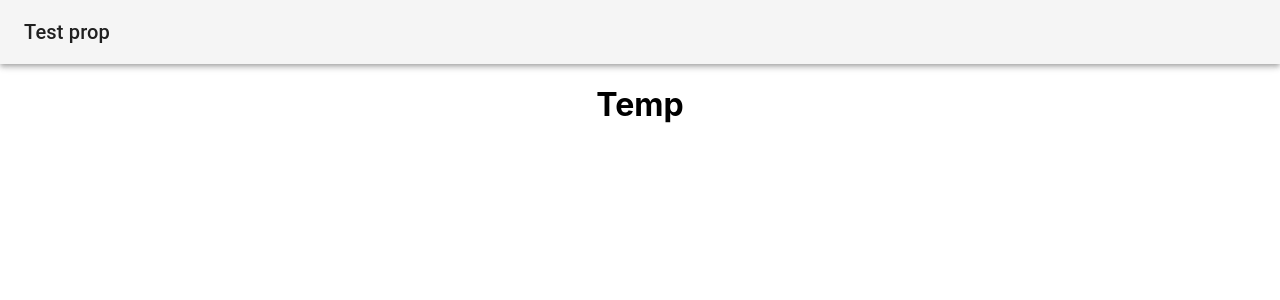
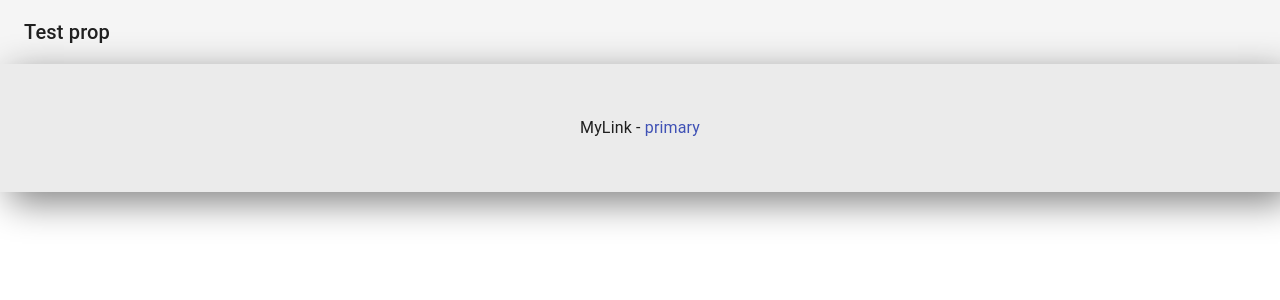
Before and after one commit to Ahkyhabib/teststep, a React (Create React App) app: page / in a window 1280 px wide. Shown: the top 300 px of the page. Built offline with nearby package versions, Linux system fonts and the light colour scheme.

Commit message:
Add footer style

```diff
--- a/src/App.css
+++ b/src/App.css
@@ -2,31 +2,8 @@
   text-align: center;
 }
 
-.App-logo {
-  animation: App-logo-spin infinite 20s linear;
-  height: 40vmin;
+.MuiTypography-root-42.MuiTypography-subtitle1-60 {
+  Background-color: rgb(235, 235, 235);
+  padding: 50px;
+  box-shadow: 10px 10px 35px grey;
 }
-
-.App-header {
-  background-color: #282c34;
-  min-height: 100vh;
-  display: flex;
-  flex-direction: column;
-  align-items: center;
-  justify-content: center;
-  font-size: calc(10px + 2vmin);
-  color: white;
-}
-
-.App-link {
-  color: #61dafb;
-}
-
-@keyframes App-logo-spin {
-  from {
-    transform: rotate(0deg);
-  }
-  to {
-    transform: rotate(360deg);
-  }
-}
--- /dev/null
+++ b/src/components/Footer.js
@@ -0,0 +1,60 @@
+import React from 'react';
+import PropTypes from 'prop-types';
+import classNames from 'classnames';
+import { withStyles } from '@material-ui/core/styles';
+import Typography from '@material-ui/core/Typography';
+
+// 1. We define the styles.
+const styles = theme => ({
+  root: {
+    color: 'inherit',
+    textDecoration: 'inherit',
+    '&:hover': {
+      textDecoration: 'underline',
+    },
+  },
+  primary: {
+    color: theme.palette.primary.main,
+  },
+});
+
+function MyLink(props) {
+  const { children, classes, className, variant, ...other } = props;
+
+  return (
+    <a
+      className={classNames(
+        classes.root,
+        {
+          [classes.primary]: variant === 'primary',
+        },
+        className,
+      )}
+      {...other}
+    >
+      {children}
+    </a>
+  );
+}
+
+MyLink.propTypes = {
+  children: PropTypes.node.isRequired,
+  classes: PropTypes.object.isRequired,
+  className: PropTypes.string,
+  variant: PropTypes.oneOf(['primary']),
+};
+
+// 2. We inject the styles.
+const MyLinkStyled = withStyles(styles)(MyLink);
+
+export default function CssInJs() {
+  return (
+    <Typography variant="subtitle1">
+      <MyLinkStyled href="#">MyLink</MyLinkStyled>
+      {' - '}
+      <MyLinkStyled href="#" variant="primary">
+        {'primary'}
+      </MyLinkStyled>
+    </Typography>
+  );
+}
--- a/src/components/Panel1.js
+++ b/src/components/Panel1.js
@@ -1,15 +1,15 @@
 import React, { Component } from 'react'
 import Header from './Header'
-
+import Footer from './Footer'
 
 
 export class Panel1 extends Component {
   render() {
     return (
       <div>
-        <Header
-        title="test" />
-        <h1>Temp</h1>
+        <Header />
+        <Footer />
+
       </div>
     )
   }
```
